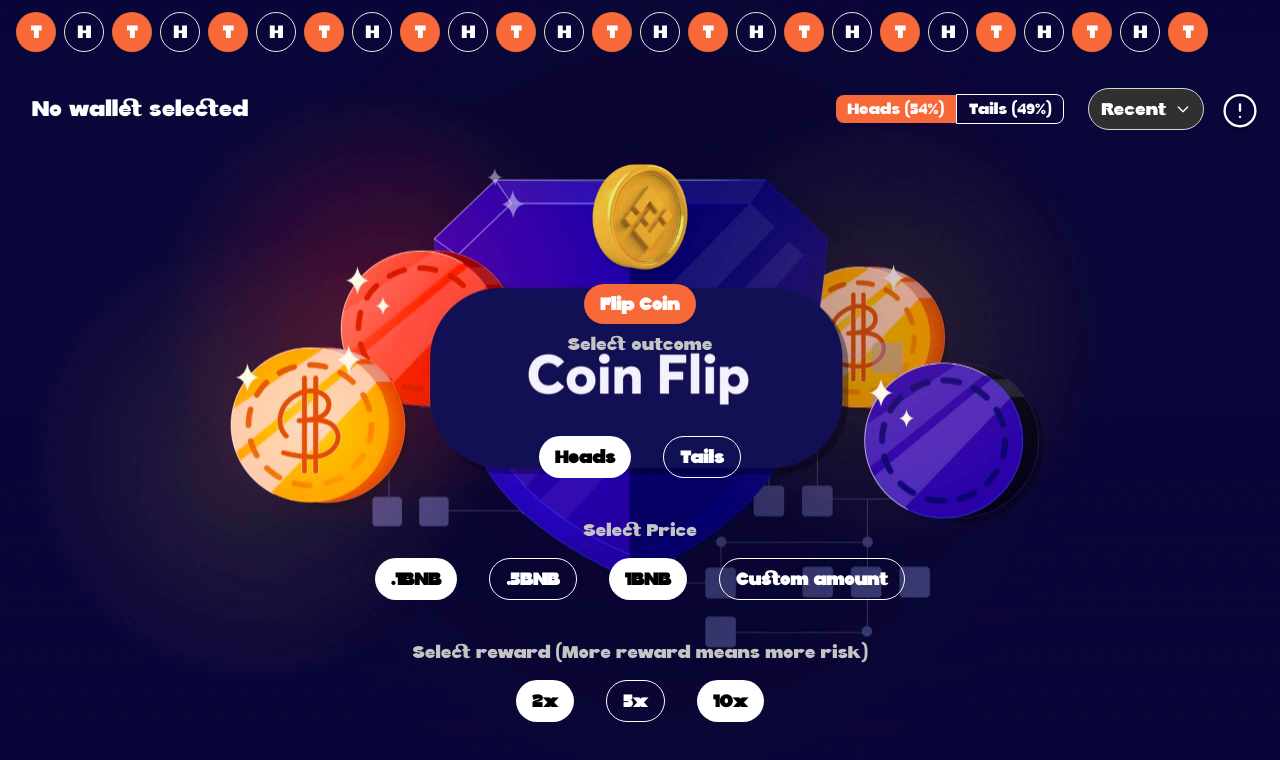
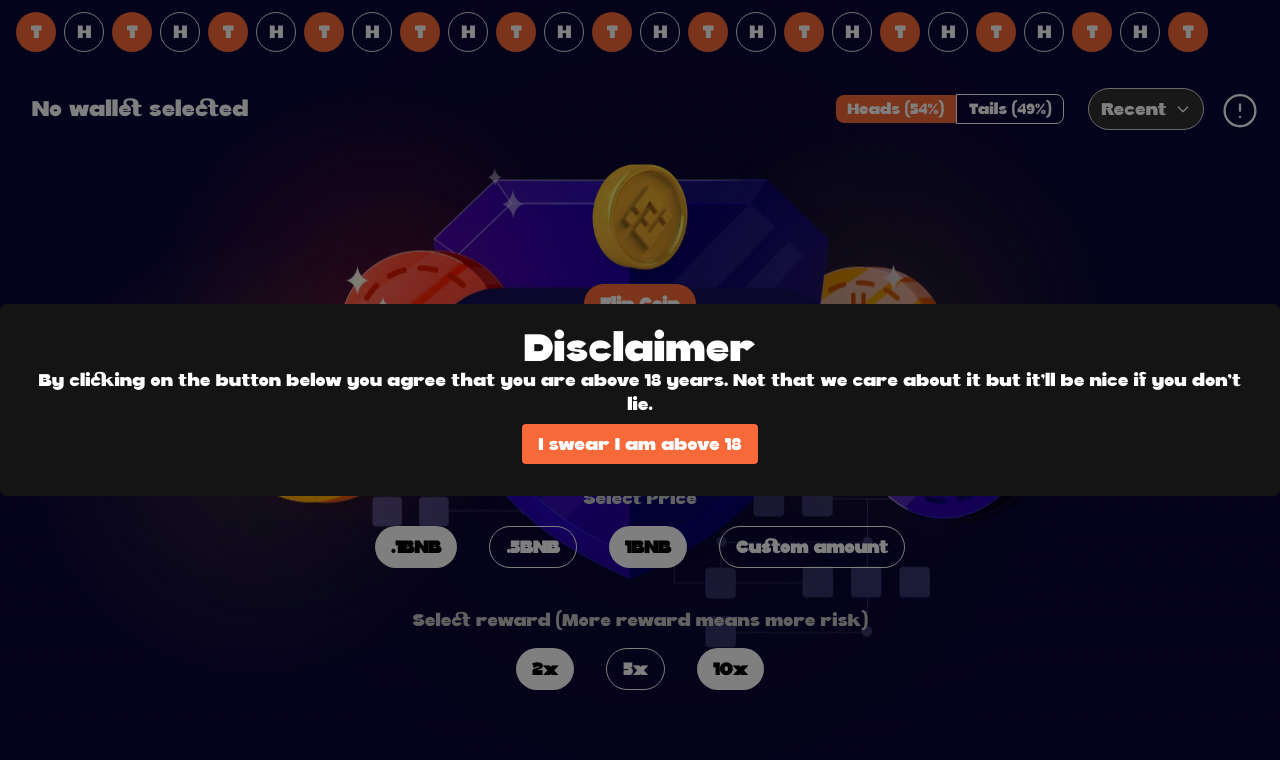
Before and after one commit to BetBNBLabs/interface, a Next.js app: page / in a window 1280 px wide. Shown: the top 760 px of the page. Built offline with nearby package versions, Linux system fonts and the light colour scheme.

Commit message:
disclaimer added

```diff
--- /dev/null
+++ b/app/components/Disclaimer.jsx
@@ -0,0 +1,30 @@
+import React from 'react';
+import Modal from '@mui/material/Modal';
+import Button from '@mui/material/Button';
+
+const Disclaimer = ({ isOpen, onClose }) => {
+  return (
+    <Modal
+      open={isOpen}
+      onClose={onClose}
+      aria-labelledby="popup-title"
+      className="flex items-center justify-center"
+    >
+      <div className="bg-[#141414] text-white rounded-md p-6 w-50 mx-auto outline-none text-center">
+        <h1 id="popup-title" className="disclaimer text-4xl">Disclaimer</h1>
+        <p className="paragraph">
+        By clicking on the button below you agree that you are above 18 years. Not that we care about it but it’ll
+ be nice if you don’t lie.
+        </p>
+        <button
+          onClick={onClose}
+          className="mt-2 mb-2 px-4 py-2 bg-[#F86939] rounded"
+        >
+          I swear I am above 18
+        </button>
+      </div>
+    </Modal>
+  );
+};
+
+export default Disclaimer;
--- a/app/components/Game.jsx
+++ b/app/components/Game.jsx
@@ -25,7 +25,7 @@
       </div>
 
       <div>
-        <div className="flex justify-center items-center mt-10">
+        <div className="flex justify-center items-center mt-2">
           <span className="text-[#C4C4C4]">Select Price</span>
         </div>
         <div className="flex	justify-center items-left mt-4">
--- a/app/page.js
+++ b/app/page.js
@@ -1,14 +1,28 @@
+"use client"
 import Game from "./components/Game";
 import Layer from "./components/Layer";
 import Navbar from "./components/Navbar";
+import Disclaimer from "./components/Disclaimer";
+import { useEffect, useState } from "react";
+export default function Home() {
+  const [isPopupOpen, setIsPopupOpen] = useState(false);
 
-export default function Home() {
+  useEffect(() => {
+    // This effect will run after the component mounts (site finishes loading)
+    setIsPopupOpen(true); // Show the popup
+  }, []);
+
+  const closePopup = () => {
+    setIsPopupOpen(false);
+  };
   return (
     <div className="bg-[#090739] h-screen flex items-center justify-center">
       <div
         className="bg-cover bg-center bg-fixed w-full h-full"
         style={{ backgroundImage: "url('/background.png')" }}
       >
+      <Disclaimer isOpen={isPopupOpen} onClose={closePopup} />
+
         <Navbar />
         <Layer />
         <Game />
--- a/package.json
+++ b/package.json
@@ -9,7 +9,11 @@
     "lint": "next lint"
   },
   "dependencies": {
+    "@emotion/react": "^11.11.3",
+    "@emotion/styled": "^11.11.0",
+    "@mui/material": "^5.15.10",
     "@next/font": "^14.1.0",
+    "mui": "^0.0.1",
     "next": "14.1.0",
     "react": "^18",
     "react-dom": "^18"
```
Also changed, not shown: 1 other file (tests, documents, lock files or other folders).
